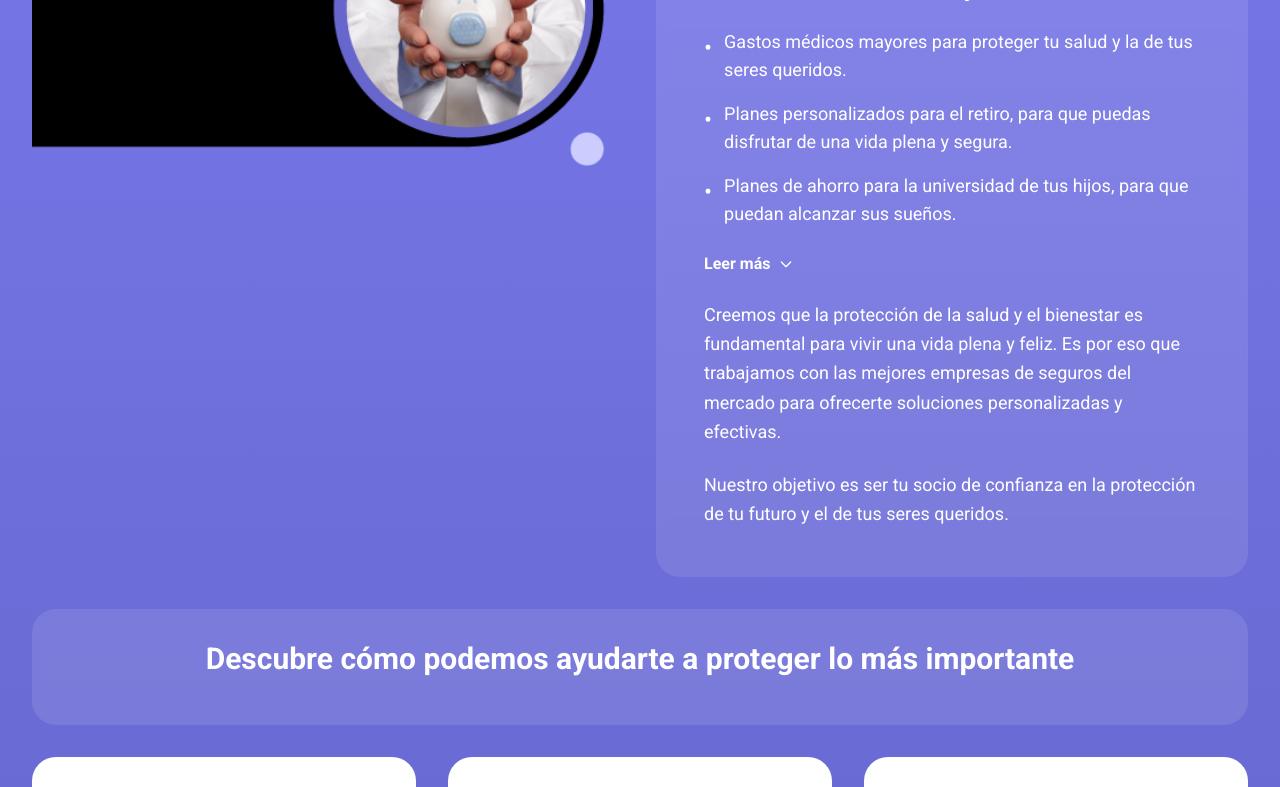
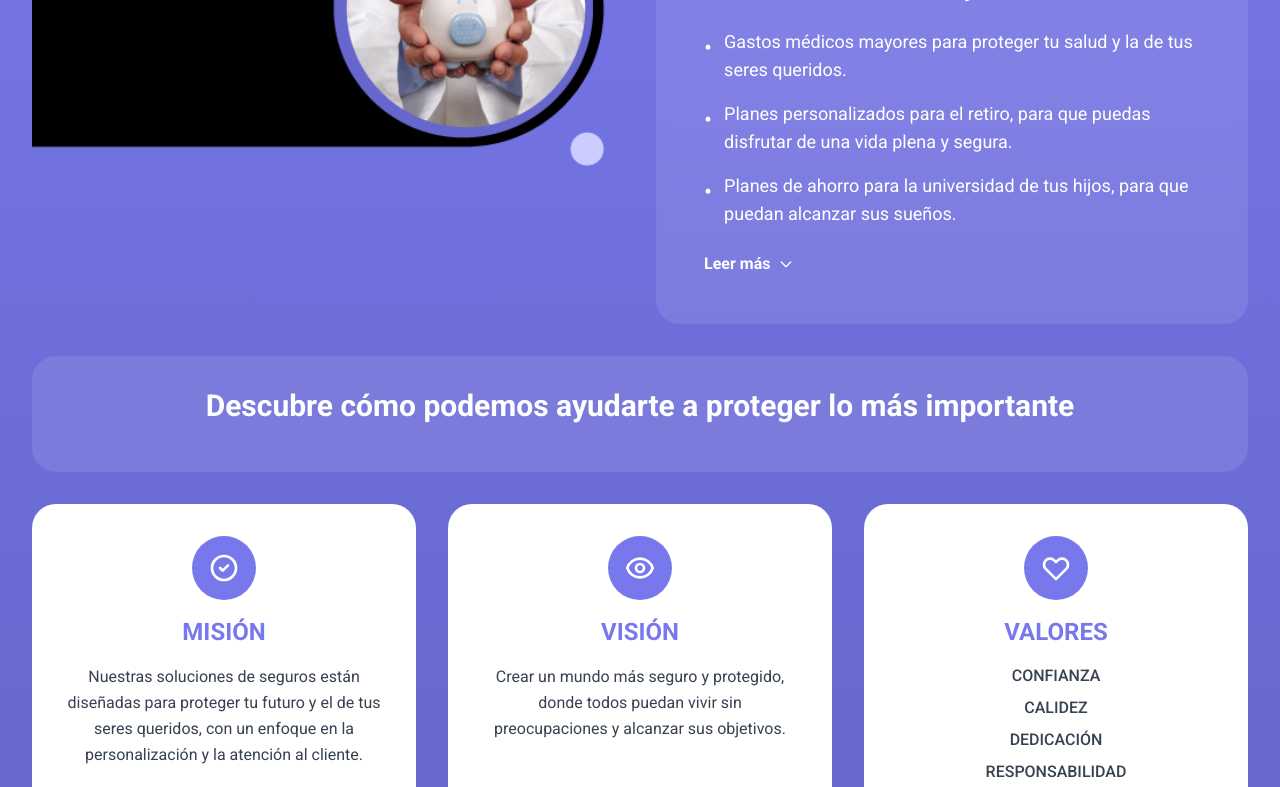
Before and after one commit to grahamjackdesign/ErikaInsurance, a Next.js app: page / in a window 1280 px wide. Shown: the part 1062-1849 px from the top of the page. Built offline with nearby package versions, Linux system fonts and the light colour scheme.

Commit message:
nosotros tweak

```diff
--- a/components/Nosotros.tsx
+++ b/components/Nosotros.tsx
@@ -132,8 +132,14 @@ export default function Nosotros() {
                   </button>
                 </div>
 
-                {/* Philosophy */}
-                <div className="mt-12 space-y-6">
+                {/* Philosophy - now inside expandable content */}
+                {expandedNosotros && (
+                  <motion.div
+                    initial={{ opacity: 0, height: 0 }}
+                    animate={{ opacity: 1, height: 'auto' }}
+                    exit={{ opacity: 0, height: 0 }}
+                    className="mt-12 space-y-6"
+                  >
                     <p className="text-white text-lg leading-relaxed">
                       Creemos que la protección de la salud y el bienestar es fundamental para vivir una vida
                       plena y feliz. Es por eso que trabajamos con las mejores empresas de seguros del mercado
@@ -143,7 +149,8 @@ export default function Nosotros() {
                       Nuestro objetivo es ser tu socio de confianza en la protección de tu futuro y el de
                       tus seres queridos.
                     </p>
-                </div>
+                  </motion.div>
+                )}
               </div>
             </motion.div>
           </div>
```
Lines whose indentation alone changed are shown as unchanged.
